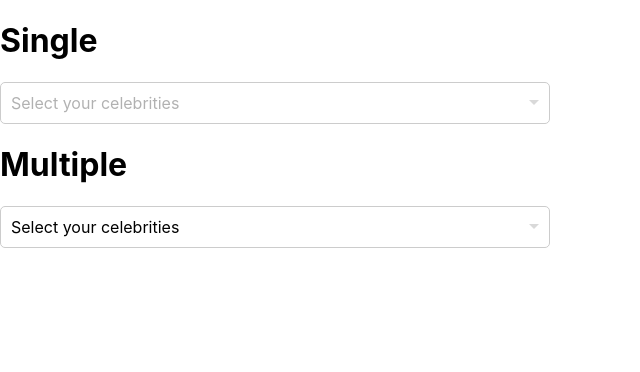
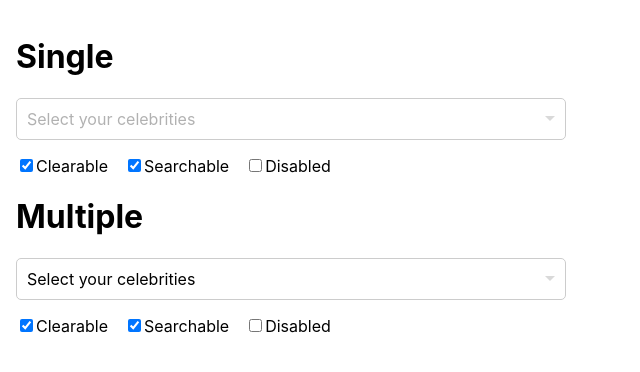
Before and after one commit to dinhlam2000/hive-dropdown, a React (Create React App) app: page / in a window 1280 px wide. Shown: the top 372 px of the page, without its empty margins (0-640 px from the left). Built offline with nearby package versions, Linux system fonts and the light colour scheme.

Commit message:
added control component, now need to handle these actions

```diff
--- a/src/App.css
+++ b/src/App.css
@@ -2,4 +2,9 @@
   align-items: flex-start;
   display: flex;
   flex-direction: column;
+  margin: 1rem;
 }
+
+.select-control-wrapper {
+  margin-top: 1rem;
+}
--- a/src/App.tsx
+++ b/src/App.tsx
@@ -1,5 +1,5 @@
 // Components
-import Select from "./components/Select/Select";
+import SelectControl from "./components/SelectControl/SelectControl";
 import Tabs, { Tab } from "./components/Tabs/Tabs";
 
 // CSS
@@ -9,34 +9,37 @@ import "./App.css";
 import { options as MultiSelectOption } from "./constants/MultiSelectOptions";
 
 function App() {
-  const tabItems: Tab[] = [
-    {
-      title: "Multiple Selected Option Tab",
-      content: (
-        <Select
-          options={MultiSelectOption}
-          title="Select your celebrities"
-          isMulti
-        />
-      ),
-    },
-    {
-      title: "Single Selected Option Tab",
-      content: (
-        <Select
-          options={MultiSelectOption}
-          title="Select your favorite celebrity"
-        />
-      ),
-    },
-  ];
+  // const tabItems: Tab[] = [
+  //   {
+  //     title: "Multiple Selected Option Tab",
+  //     content: (
+  //       <Select
+  //         options={MultiSelectOption}
+  //         title="Select your celebrities"
+  //         isMulti
+  //       />
+  //     ),
+  //   },
+  //   {
+  //     title: "Single Selected Option Tab",
+  //     content: (
+  //       <Select
+  //         options={MultiSelectOption}
+  //         title="Select your favorite celebrity"
+  //       />
+  //     ),
+  //   },
+  // ];
   return (
     <div className="wrapper">
       <h1>Single</h1>
-      <Select options={MultiSelectOption} title="Select your celebrities" />
+      <SelectControl
+        options={MultiSelectOption}
+        title="Select your celebrities"
+      />
 
       <h1>Multiple</h1>
-      <Select
+      <SelectControl
         options={MultiSelectOption}
         title="Select your celebrities"
         isMulti
--- a/src/components/Select/MultiSelect/MultiSelectDropdown.tsx
+++ b/src/components/Select/MultiSelect/MultiSelectDropdown.tsx
@@ -74,6 +74,7 @@ function MultiSelectDropdown({ options, title }: MultiSelectOptionProps) {
   useEffect(() => {
     const handleClickAway = (event: MouseEvent) => {
       if (isDropdownOpen && selectOptionsRef.current) {
+        console.log("handleClickAway click away");
         if (!selectOptionsRef.current.contains(event.target as Node)) {
           setIsDropdownOpen(false);
         }
@@ -85,10 +86,10 @@ function MultiSelectDropdown({ options, title }: MultiSelectOptionProps) {
     return () => {
       document.removeEventListener("mousedown", handleClickAway);
     };
-  }, [isDropdownOpen]);
+  }, [setIsDropdownOpen, isDropdownOpen]);
 
   return (
-    <div className="select-container">
+    <div className="select-container" ref={selectOptionsRef}>
       <div className="select-control" onClick={toggleDropdownOpen}>
         {selectedOptions.length === 0 ? (
           <div className="title">{title}</div>
@@ -115,7 +116,7 @@ function MultiSelectDropdown({ options, title }: MultiSelectOptionProps) {
         <div className="select-arrow-down"></div>
       </div>
       {isDropdownOpen && (
-        <div className="select-options" ref={selectOptionsRef}>
+        <div className="select-options">
           <label className={`select-option`}>
             <input
               type="checkbox"
--- a/src/components/Select/Select.css
+++ b/src/components/Select/Select.css
@@ -8,7 +8,7 @@
 .select-options {
   z-index: 10;
   position: absolute;
-  margin-top: 5px;
+  margin-top: 0.5rem;
   top: 100%;
   left: 0;
   width: 100%;
--- a/src/components/Select/Select.tsx
+++ b/src/components/Select/Select.tsx
@@ -7,12 +7,13 @@ export interface Option {
   label: string;
 }
 
-interface DropdownOptionProps {
+export interface SelectOptionsProps {
   options: Option[];
   title: string;
   isMulti?: boolean;
 }
-function Select({ options, title, isMulti = false }: DropdownOptionProps) {
+
+function Select({ options, title, isMulti = false }: SelectOptionsProps) {
   return (
     <div className="select-wrapper">
       {isMulti ? (
--- a/src/components/Select/SingleSelect/SingleSelectDropdown.tsx
+++ b/src/components/Select/SingleSelect/SingleSelectDropdown.tsx
@@ -45,7 +45,7 @@ function SingleSelectDropdown({ options, title }: SingleSelectOptionProps) {
   }, [isDropdownOpen]);
 
   return (
-    <div className="select-container">
+    <div className="select-container" ref={selectOptionsRef}>
       <div className="select-control" onClick={toggleDropdownOpen}>
         {selectedOption ? (
           <div className="selected-option-value">{selectedOption.label}</div>
@@ -55,7 +55,7 @@ function SingleSelectDropdown({ options, title }: SingleSelectOptionProps) {
         <div className="select-arrow-down"></div>
       </div>
       {isDropdownOpen && (
-        <div className="select-options" ref={selectOptionsRef}>
+        <div className="select-options">
           {options.map((option) => {
             return (
               <div
--- /dev/null
+++ b/src/components/SelectControl/SelectControl.css
@@ -0,0 +1,2 @@
+.select-control-wrapper {
+}
--- /dev/null
+++ b/src/components/SelectControl/SelectControl.tsx
@@ -0,0 +1,50 @@
+import { useState } from "react";
+// Type
+import Select, { SelectOptionsProps } from "../Select/Select";
+
+const Checkbox = ({ children, ...props }: JSX.IntrinsicElements["input"]) => (
+  <label style={{ marginRight: "1em" }}>
+    <input type="checkbox" {...props} />
+    {children}
+  </label>
+);
+
+interface SelectControlProps extends SelectOptionsProps {}
+
+function SelectControl({
+  options,
+  title,
+  isMulti = false,
+}: SelectControlProps) {
+  const [isClearable, setIsClearable] = useState(true);
+  const [isSearchable, setIsSearchable] = useState(true);
+  const [isDisabled, setIsDisabled] = useState(false);
+
+  return (
+    <div>
+      <Select options={options} title={title} isMulti={isMulti} />
+      <div className="select-control-wrapper">
+        <Checkbox
+          checked={isClearable}
+          onChange={() => setIsClearable((state) => !state)}
+        >
+          Clearable
+        </Checkbox>
+        <Checkbox
+          checked={isSearchable}
+          onChange={() => setIsSearchable((state) => !state)}
+        >
+          Searchable
+        </Checkbox>
+        <Checkbox
+          checked={isDisabled}
+          onChange={() => setIsDisabled((state) => !state)}
+        >
+          Disabled
+        </Checkbox>
+      </div>
+    </div>
+  );
+}
+
+export default SelectControl;
```
